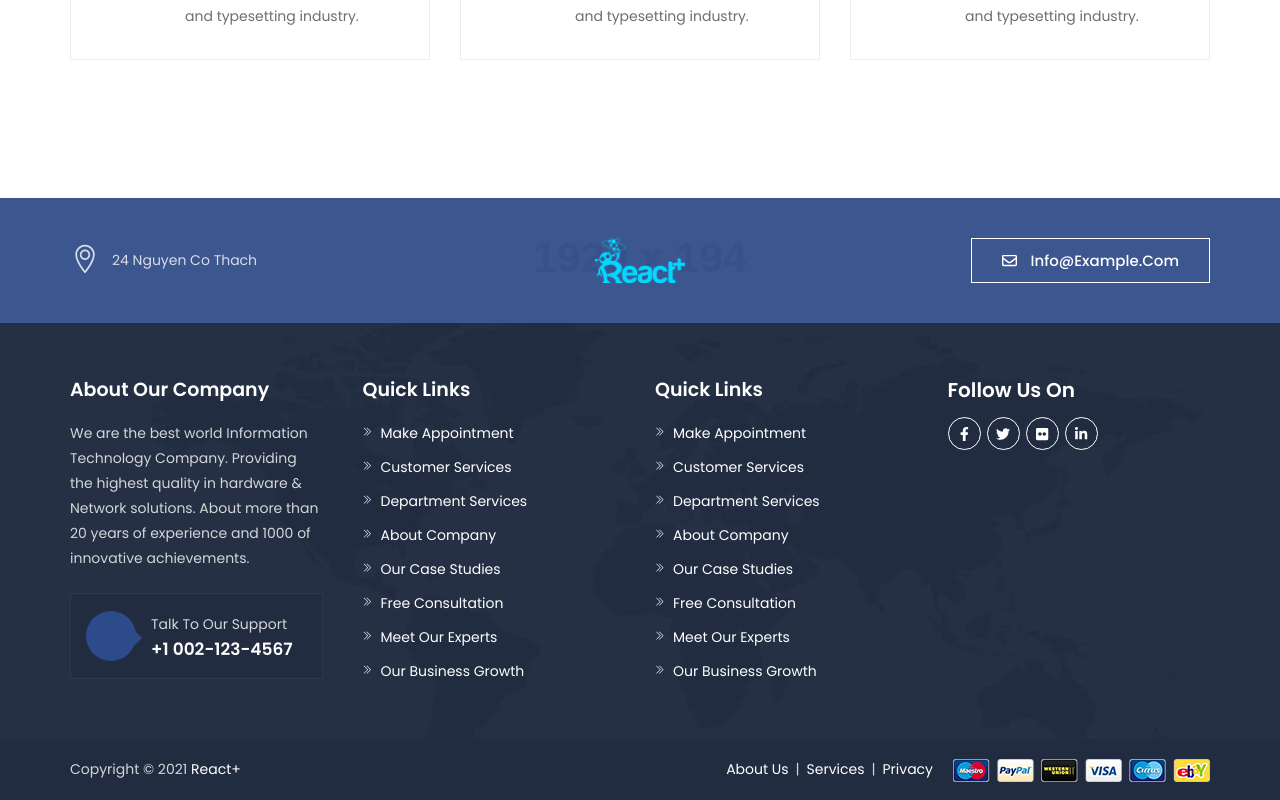
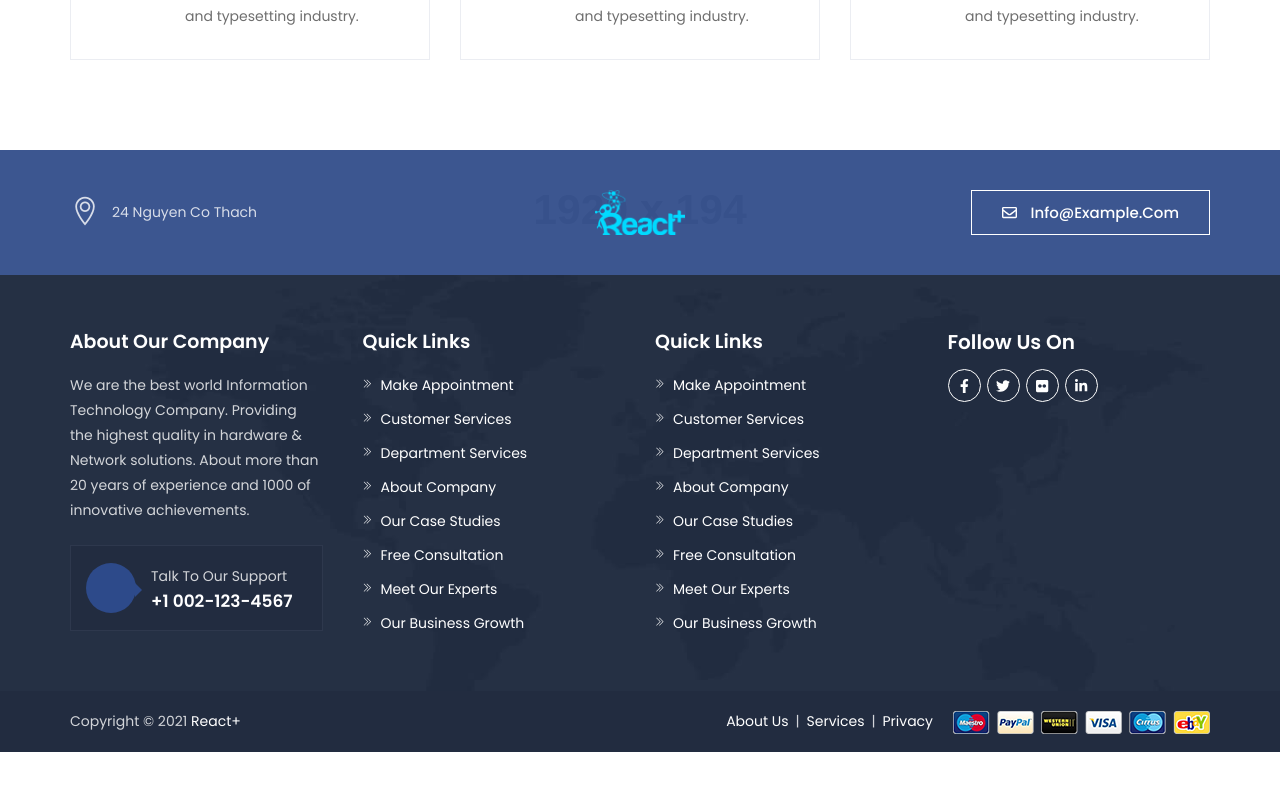
Before and after one commit to lamnt2708/react_home, a React (Create React App) app: page /faq in a window 1280 px wide. Shown: the part 1263-2063 px from the top of the page. After the commit the page ends 2015 px from the top, so only its background shows below. Built offline with nearby package versions, Linux system fonts and the light colour scheme; a web font is replaced by a local one.

Commit message:
fix footer

```diff
--- a/src/App.js
+++ b/src/App.js
@@ -53,7 +53,7 @@ function App() {
             <Route path="/aboutus_02" component={Aboutus_02} />
             <Route path="/services_01" component={Services_01} />
             <Route path="/services_02" component={Services_02} />
-            <Route path="/our_expert" component={Our_expert} />
+            <Route path={`${appHistory.basename}/our_expert`} component={Our_expert} />
             <Route path="/team_detail" component={Team_detail} />
             <Route path="/faq" component={Faq} />
             <Route path="/contact_01" component={Contact_01} />
--- a/src/components/layout/Footer.js
+++ b/src/components/layout/Footer.js
@@ -3,7 +3,7 @@ import React, { Component } from 'react'
 export class Footer extends Component {
     render() {
         return (
-            <footer className="footer widget-footer clearfix mt-5">
+            <footer className="footer widget-footer clearfix">
             {this.props.children}
                 <div className="first-footer ttm-bgcolor-skincolor ttm-bg ttm-bgimage-yes bg-img1">
                 <div className="ttm-row-wrapper-bg-layer ttm-bg-layer" />
--- a/src/components/layout/menu.js
+++ b/src/components/layout/menu.js
@@ -15,7 +15,7 @@ export class Menu extends Component {
                             <li><a href={process.env.PUBLIC_URL + '/company_info'}>Company's Info</a></li>
                             <li><a href={process.env.PUBLIC_URL + '/greetings'}>CEO Greetings</a></li>
                             <li><a href={process.env.PUBLIC_URL + '/visions'}>Visions</a></li>
-                            <li><a href={process.env.PUBLIC_URL + '/Team_detail'}>Our Team</a></li>
+                            <li><a href={process.env.PUBLIC_URL + '/team_detail'}>Our Team</a></li>
                         </ul>
                     </li>
                     <li className="menu-hasdropdown"><a>Services</a>
```
